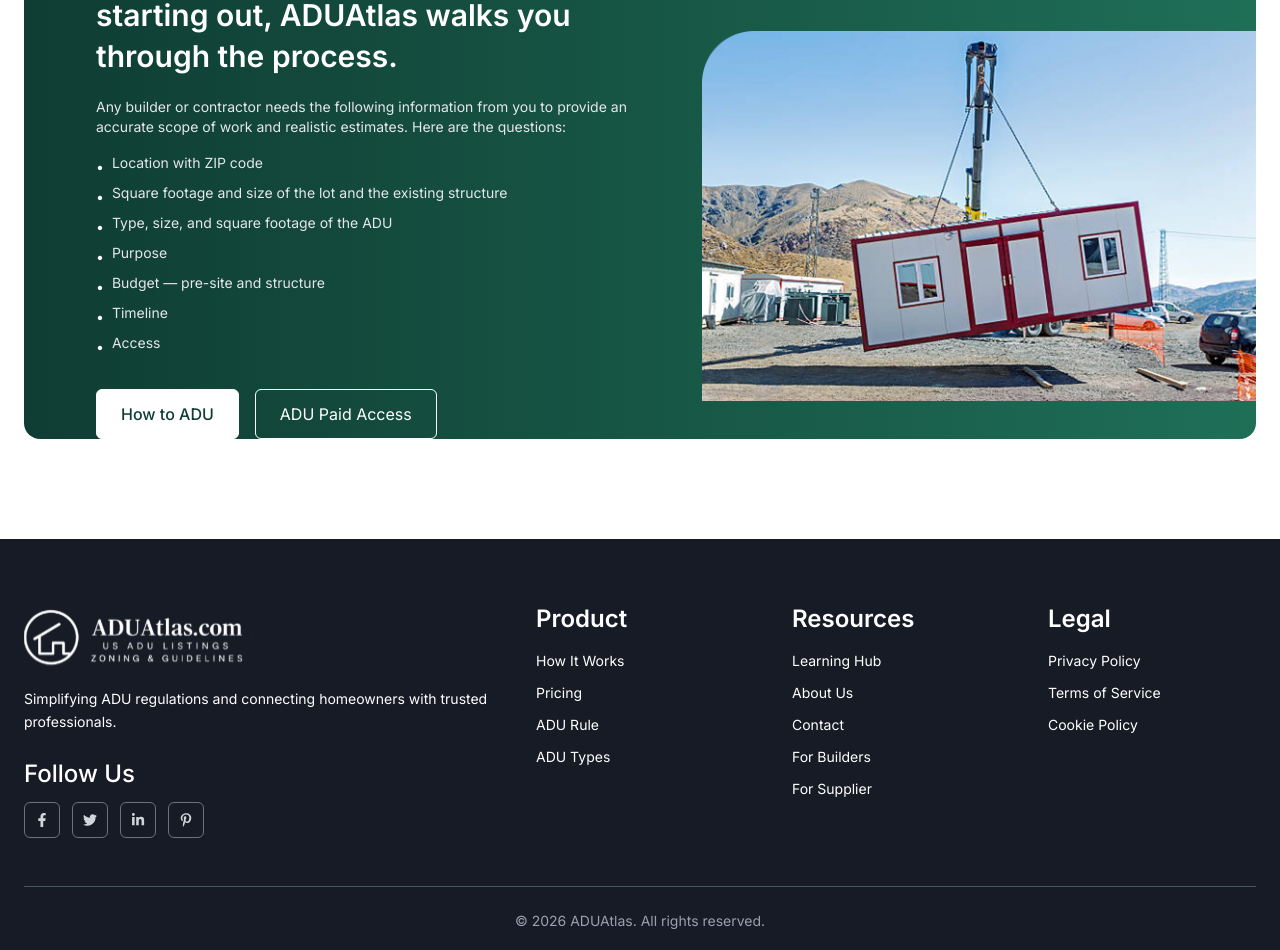
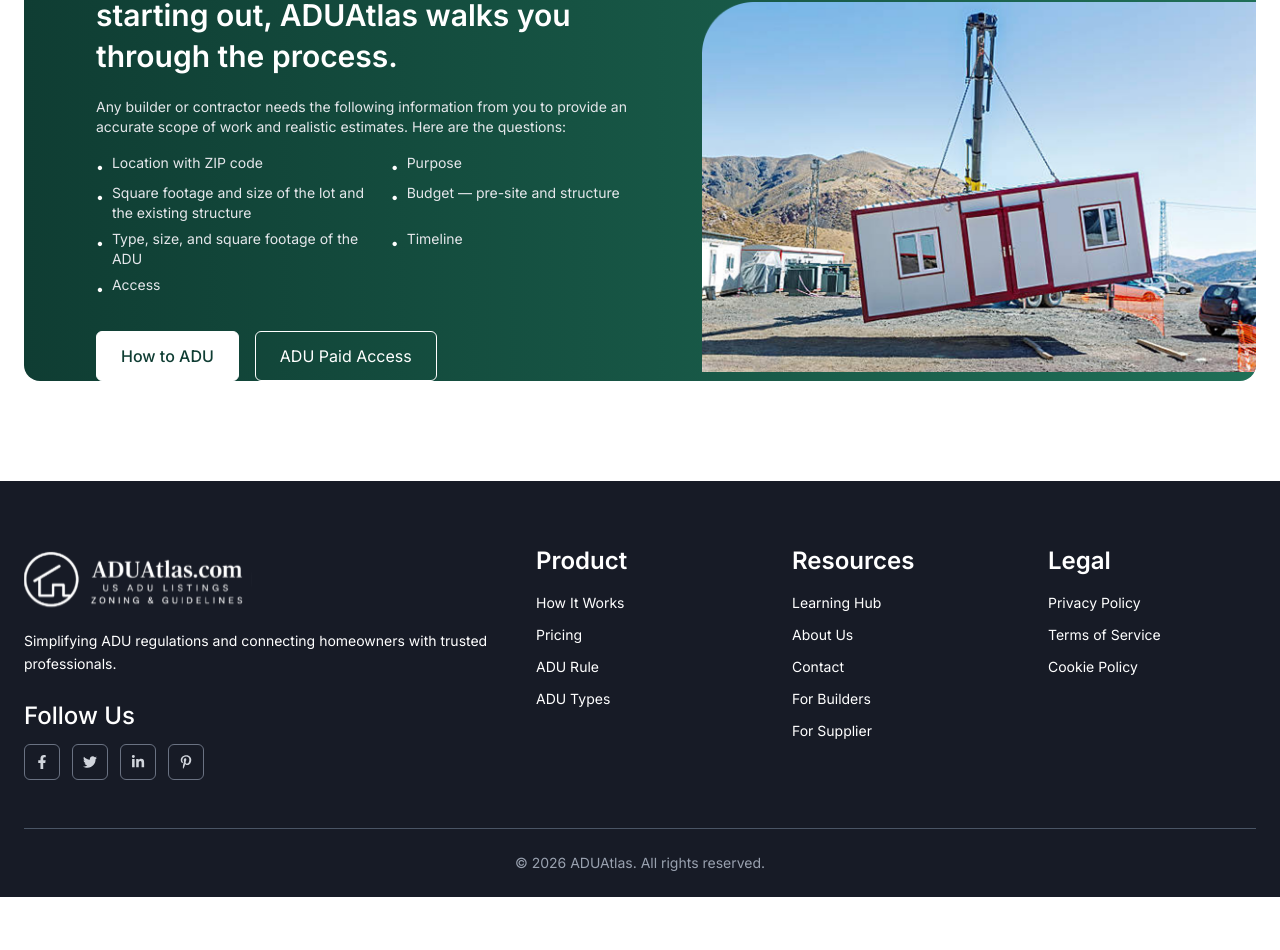
Before and after one commit to resogenesis/aduatlas, a React (Vite) app: page / in a window 1280 px wide. Shown: the part 2801-3751 px from the top of the page. After the commit the page ends 3698 px from the top, so only its background shows below. Built offline with nearby package versions, Linux system fonts and the light colour scheme.

Commit message:
Split crane CTA intake questions into two-column grid

```diff
--- a/src/components/common/AduCTA.jsx
+++ b/src/components/common/AduCTA.jsx
@@ -17,15 +17,15 @@ const AduCTA = () => {
                             Any builder or contractor needs the following information from you to provide an accurate scope of work and realistic estimates. Here are the questions:
                         </p>
 
-                        <ul className="text-sm text-gray-200 mb-6 sm:mb-8 space-y-1.5">
-                            <li className="flex items-start gap-2"><span className="text-white mt-1 shrink-0">•</span><span>Location with ZIP code</span></li>
-                            <li className="flex items-start gap-2"><span className="text-white mt-1 shrink-0">•</span><span>Square footage and size of the lot and the existing structure</span></li>
-                            <li className="flex items-start gap-2"><span className="text-white mt-1 shrink-0">•</span><span>Type, size, and square footage of the ADU</span></li>
-                            <li className="flex items-start gap-2"><span className="text-white mt-1 shrink-0">•</span><span>Purpose</span></li>
-                            <li className="flex items-start gap-2"><span className="text-white mt-1 shrink-0">•</span><span>Budget — pre-site and structure</span></li>
-                            <li className="flex items-start gap-2"><span className="text-white mt-1 shrink-0">•</span><span>Timeline</span></li>
-                            <li className="flex items-start gap-2"><span className="text-white mt-1 shrink-0">•</span><span>Access</span></li>
-                        </ul>
+                        <div className="grid grid-cols-1 sm:grid-cols-2 gap-x-6 gap-y-1.5 text-sm text-gray-200 mb-6 sm:mb-8">
+                            <div className="flex items-start gap-2"><span className="text-white mt-1 shrink-0">•</span><span>Location with ZIP code</span></div>
+                            <div className="flex items-start gap-2"><span className="text-white mt-1 shrink-0">•</span><span>Purpose</span></div>
+                            <div className="flex items-start gap-2"><span className="text-white mt-1 shrink-0">•</span><span>Square footage and size of the lot and the existing structure</span></div>
+                            <div className="flex items-start gap-2"><span className="text-white mt-1 shrink-0">•</span><span>Budget — pre-site and structure</span></div>
+                            <div className="flex items-start gap-2"><span className="text-white mt-1 shrink-0">•</span><span>Type, size, and square footage of the ADU</span></div>
+                            <div className="flex items-start gap-2"><span className="text-white mt-1 shrink-0">•</span><span>Timeline</span></div>
+                            <div className="flex items-start gap-2"><span className="text-white mt-1 shrink-0">•</span><span>Access</span></div>
+                        </div>
 
                         <div className="flex flex-col sm:flex-row gap-3 sm:gap-4 items-start sm:items-center">
                             <Link to="/how-to-adu" className="border border-white cursor-pointer px-6 py-3 rounded-md bg-white text-[#0F3D33] font-medium hover:shadow-md hover:bg-transparent hover:text-white transition text-center w-full sm:w-auto">
```
